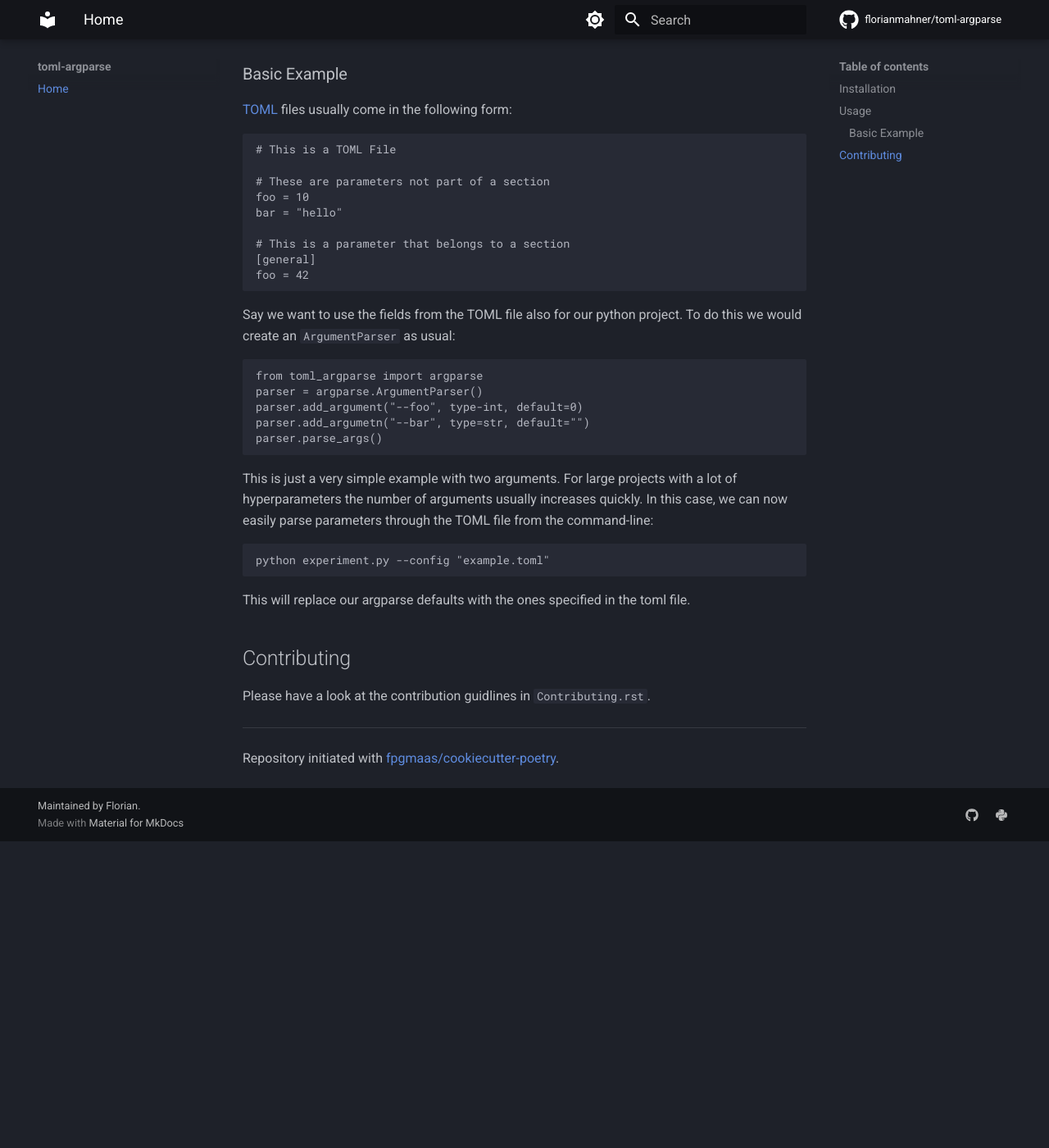
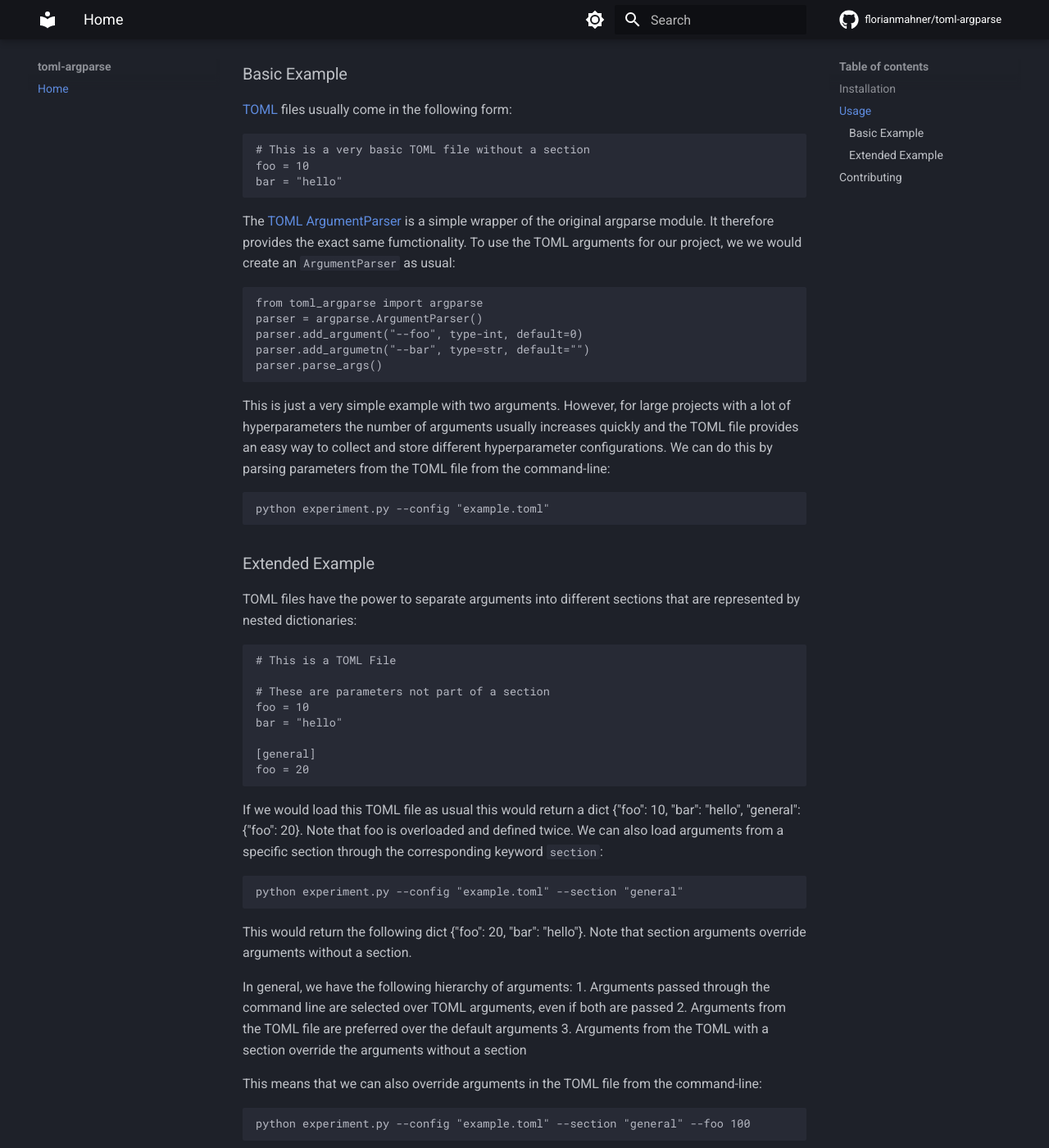
Before and after one commit to florianmahner/tomlparse, an MkDocs documentation site: the page built from docs/README.md, in a window 1280 px wide and 1400 px high, scrolled down 597 px. Shown: the whole window at 82% size. Built offline with MkDocs 1.6.1 and Material for MkDocs 9.7.7, drawn with Linux system fonts in a browser that asks for light colours; comment, search, counter and statistics services are not loaded; before the commit the page ends 1623 px from its top, so only the background shows below that; some of the changed text lies outside the part shown.

Commit message:
Update general README

````diff
--- a/docs/README.md
+++ b/docs/README.md
@@ -9,7 +9,7 @@
 
 
 
-toml-argparse is a python library and command-line-tool that allows you to use TOML configuration files with the argparse module. It provides a simple and convenient way to handle configuration for your python scripts, leveraging the strengths of both TOML and argparse.
+toml-argparse is a python library and command-line-tool that allows you to use [TOML](https://toml.io/en/) configuration files with the [argparse](https://docs.python.org/3/library/argparse.html) module. It provides a simple and convenient way to handle configuration for your python scripts, leveraging the strengths of both TOML and argparse.
 
 ## Installation
 
@@ -20,28 +20,22 @@ pip install toml-argparse
 ```
 
 
-
 ## Usage
 
-Using toml-argparse is straightforward and requires only a few extra steps compared to using argparse alone. You first define your configuration options in a TOML file, then use the [toml_argparse.ArgumentParser](https://github.com/florianmahner/toml-argparse/blob/main/toml_argparse/argparse.py) to add those options to your argparse argument parser.
-
+Using toml-argparse is straightforward and requires only a few extra steps compared to using argparse alone. You first define your configuration options in a TOML file, then use the [TOML ArgumentParser](https://github.com/florianmahner/toml-argparse/blob/main/toml_argparse/argparse.py).
 
 ### Basic Example
+
 [TOML](https://toml.io/en/) files usually come in the following form:
 
 ```toml
-# This is a TOML File
-
-# These are parameters not part of a section
+# This is a very basic TOML file without a section
 foo = 10
 bar = "hello"
-
-# This is a parameter that belongs to a section
-[general]
-foo = 42
 ```
 
-Say we want to use the fields from the TOML file also for our python project. To do this we would create an `ArgumentParser` as usual:
+
+The [TOML ArgumentParser](https://github.com/florianmahner/toml-argparse/blob/main/toml_argparse/argparse.py) is a simple wrapper of the original argparse module. It therefore provides the exact same fumctionality. To use the TOML arguments for our project, we we would create an `ArgumentParser` as usual:
 
 ```python
 from toml_argparse import argparse
@@ -51,13 +45,47 @@ parser.add_argumetn("--bar", type=str, default="")
 parser.parse_args()
 ```
 
-This is just a very simple example with two arguments. For large projects with a lot of hyperparameters the number of arguments usually increases quickly. In this case, we can now easily parse parameters through the TOML file from the command-line:
-
+This is just a very simple example with two arguments. However, for large projects with a lot of hyperparameters the number of arguments usually increases quickly and the TOML file provides an easy way to collect and store different hyperparameter configurations. We can do this by parsing  parameters from the TOML file from the command-line:
 
 ```bash
 python experiment.py --config "example.toml"
 ```
-This will replace our argparse defaults with the ones specified in the toml file.
+
+### Extended Example
+
+TOML files have the power to separate arguments into different sections that are represented by nested dictionaries:
+
+```toml
+# This is a TOML File
+
+# These are parameters not part of a section
+foo = 10
+bar = "hello"
+
+[general]
+foo = 20
+```
+
+If we would load this TOML file as usual this would return a dict {"foo": 10, "bar": "hello", "general": {"foo": 20}. Note that foo is overloaded and defined twice. We can also load arguments from a specific section through the corresponding keyword `section`:
+
+```bash
+python experiment.py --config "example.toml" --section "general"
+```
+
+This would return the following dict {"foo": 20, "bar": "hello"}. Note that section arguments override arguments without a section.
+
+In general, we have the following hierarchy of arguments:
+1. Arguments passed through the command line are selected over TOML
+           arguments, even if both are passed
+2. Arguments from the TOML file are preferred over the default arguments
+3. Arguments from the TOML with a section override the arguments without a section
+
+This means that we can also override arguments in the TOML file from the command-line:
+
+
+```bash
+python experiment.py --config "example.toml" --section "general" --foo 100
+```
 
 
 ## Contributing
````
